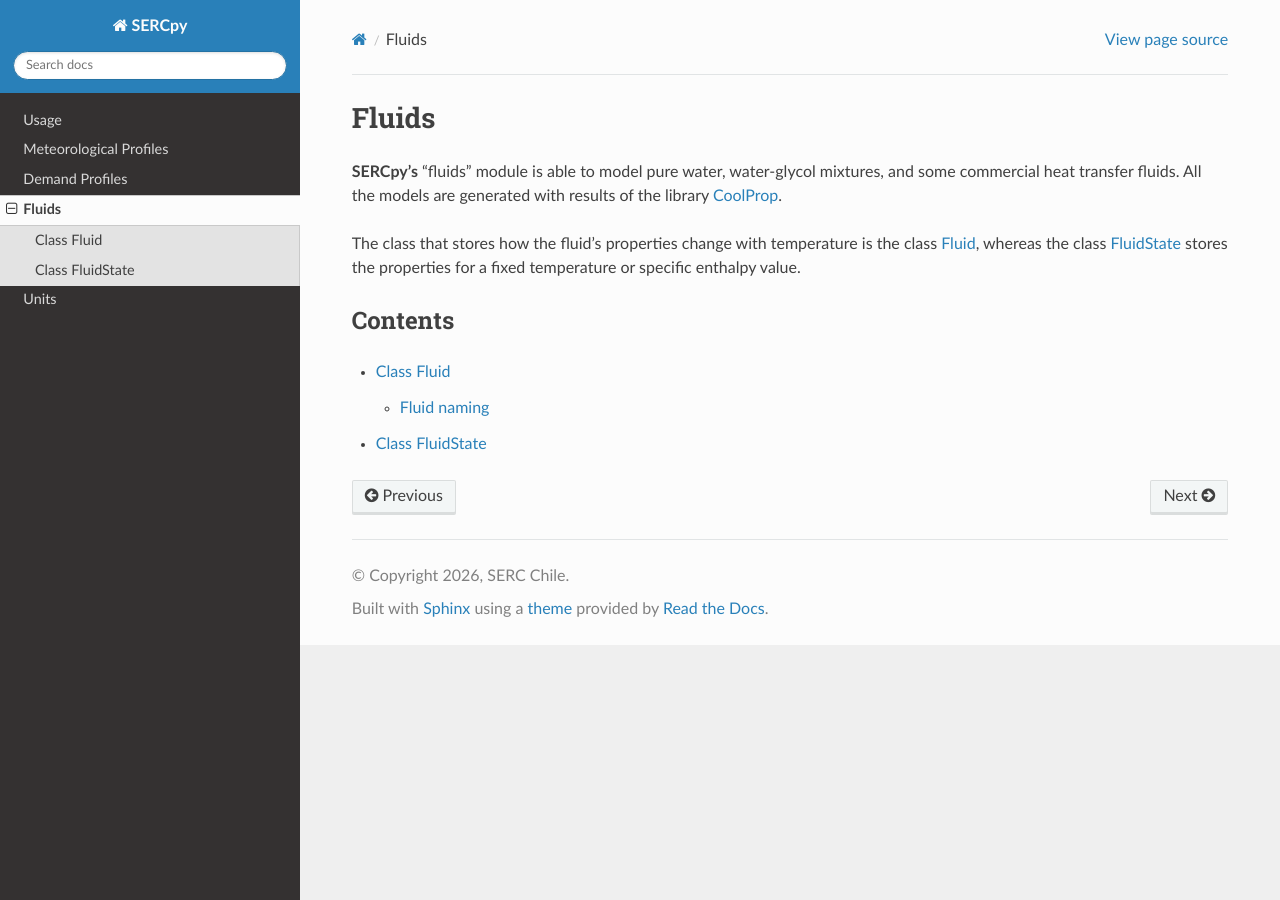
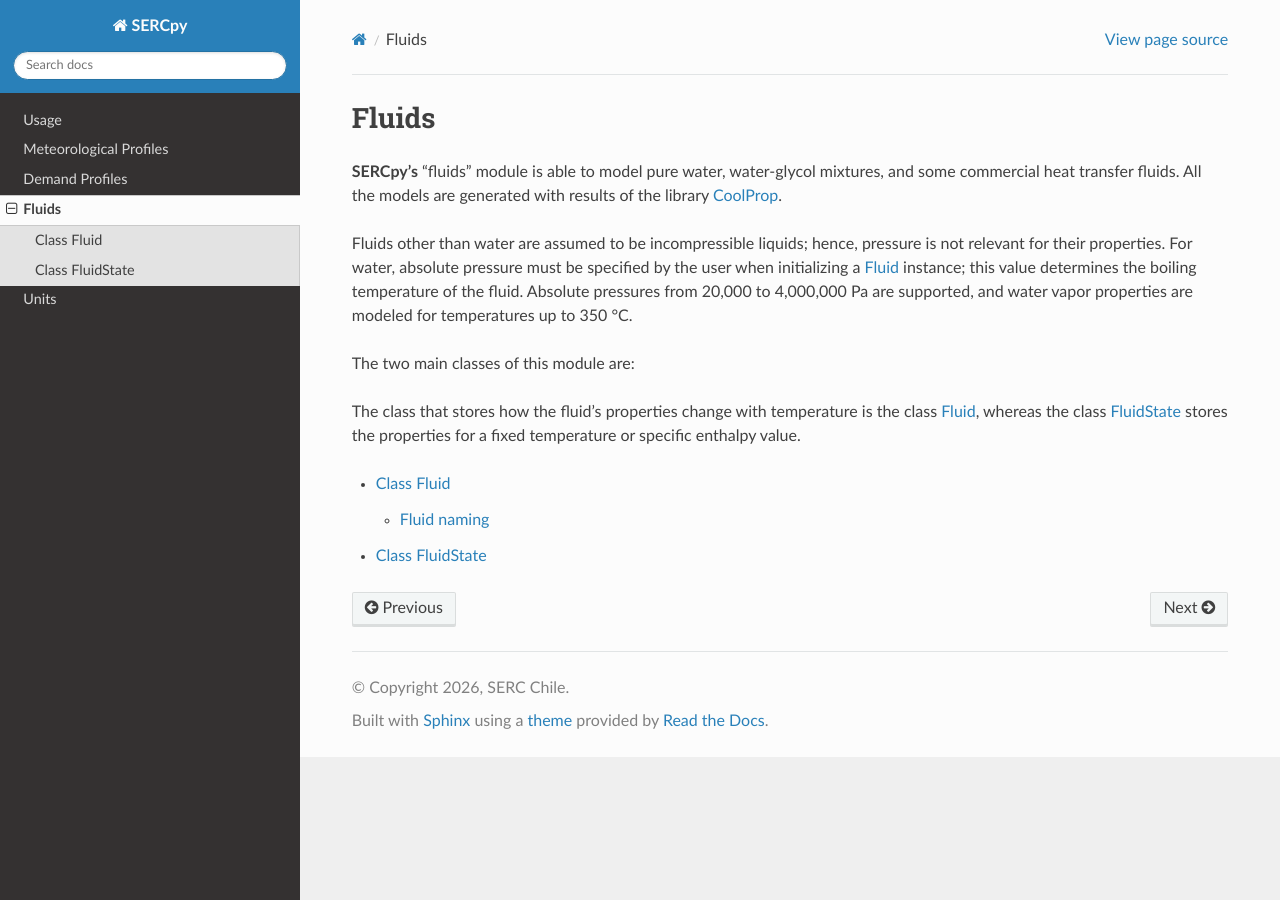
Before and after one commit to serc-chile/SERCpy, a Sphinx documentation site: the page built from docs/source/fluids.rst, in a window 1280 px wide. Built offline with Sphinx 7.4.7 and the Read the Docs theme 3.1.0, drawn with Linux system fonts in a browser that asks for light colours; pages that are not in the unit, such as notebooks, are missing from menus.

Commit message:
Update fluids.rst

```diff
--- a/docs/source/fluids.rst
+++ b/docs/source/fluids.rst
@@ -3,11 +3,13 @@ Fluids
 
 **SERCpy's** "fluids" module is able to model pure water, water-glycol mixtures, and some commercial heat transfer fluids. All the models are generated with results of the library `CoolProp <https://coolprop.org/>`_.
 
-The class that stores how the fluid's properties change with temperature is the class :doc:`Fluid <fluid_class>`, whereas the class :doc:`FluidState <fluidstate_class>` stores the properties for a fixed temperature or specific enthalpy value.
+Fluids other than water are assumed to be incompressible liquids; hence, pressure is not relevant for their properties. For water, absolute pressure must be specified by the user when initializing a :doc:`Fluid <fluid_class>` instance; this value determines the boiling temperature of the fluid. Absolute pressures from 20,000 to 4,000,000 Pa are supported, and water vapor properties are modeled for temperatures up to 350 °C.
+
+The two main classes of this module are:
 
 
-Contents
---------
+
+The class that stores how the fluid's properties change with temperature is the class :doc:`Fluid <fluid_class>`, whereas the class :doc:`FluidState <fluidstate_class>` stores the properties for a fixed temperature or specific enthalpy value.
 
 .. toctree::
   :maxdepth: 2
```
